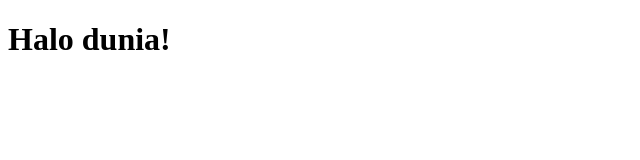
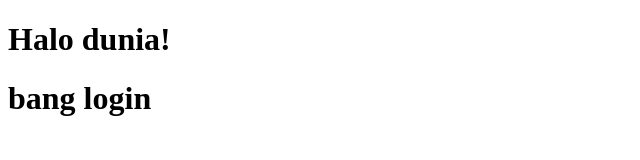
Before and after one commit to DwiArfian12/bse-exercise, a plain HTML site: page index.html in a window 1280 px wide. Shown: the whole page, without its empty margins (0-640 px from the left). Drawn offline with Linux system fonts and the light colour scheme.

Commit message:
nambahin bang login

```diff
--- a/index.html
+++ b/index.html
@@ -9,5 +9,6 @@
   <body>
     <h1>Halo dunia!</h1>
     <script src="js/script.js"></script>
+    <h1>bang login</h1>
   </body>
 </html>
```
